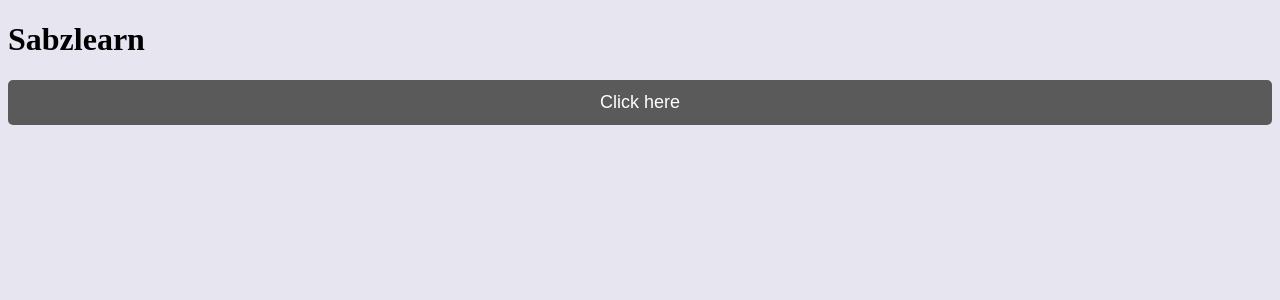
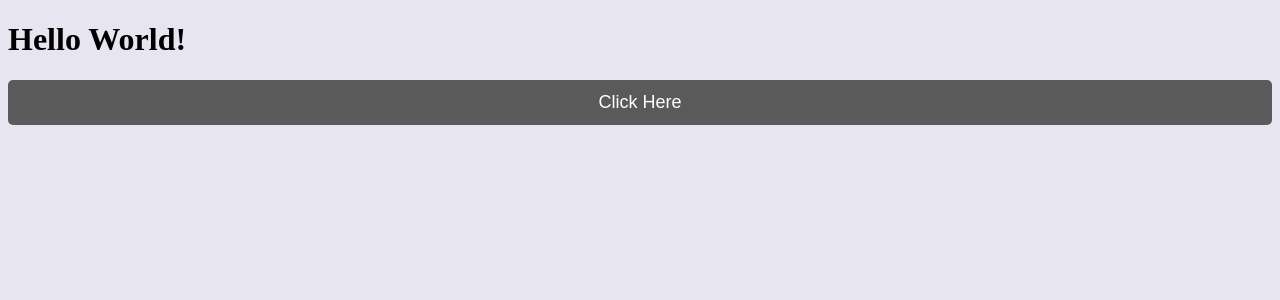
Before and after one commit to zahra-alvandi/react, a React (Vite) app in the folder my-app/: page / in a window 1280 px wide. Shown: the top 300 px of the page. Built offline with nearby package versions, Linux system fonts and the light colour scheme.

Commit message:
practice

```diff
--- a/my-app/src/App.jsx
+++ b/my-app/src/App.jsx
@@ -399,28 +399,53 @@
 
 // import React from 'react'
 
+// class App extends Component {
+//   constructor(props) {
+//     super(props)
+
+//     this.state = {
+//       name: "Sabzlearn"
+//     }
+//   }
+
+//   clickHandler(num1 , num2, event) {
+//     console.log(`num1: ${num1}\nnum2: ${num2} \nsum: ${num1 + num2}`);
+//     console.log(event.target.innerHtml);
+
+//   }
+
+//   render() {
+//     return(
+//       <div>
+//         <h1>{this.state.name}</h1>
+//         {/* <button onClick={this.clickHandler.bind(this, 12, 7)}>Click here</button> */}
+//         {/* <button onClick={()=> this.clickHandler(3,7)}>Click here</button> */}
+//         <button onClick={(event)=> this.clickHandler(3,7,event)}>Click here</button>
+//       </div>
+//     )
+//   }
+// }
+
+// export default App
+
 class App extends Component {
   constructor(props) {
-    super(props)
+    super(props);
 
     this.state = {
-      name: "Sabzlearn"
+      text : "Hello World!"
     }
   }
 
-  clickHandler(num1 , num2, event) {
-    console.log(`num1: ${num1}\nnum2: ${num2} \nsum: ${num1 + num2}`);
-    console.log(event.target.innerHtml);
-
+  clickHandler() {
+    alert("What are you doing here?")
   }
 
   render() {
     return(
       <div>
-        <h1>{this.state.name}</h1>
-        {/* <button onClick={this.clickHandler.bind(this, 12, 7)}>Click here</button> */}
-        {/* <button onClick={()=> this.clickHandler(3,7)}>Click here</button> */}
-        <button onClick={(event)=> this.clickHandler(3,7,event)}>Click here</button>
+        <h1>{this.state.text}</h1>
+        <button onClick={this.clickHandler}>Click Here</button>
       </div>
     )
   }
```
